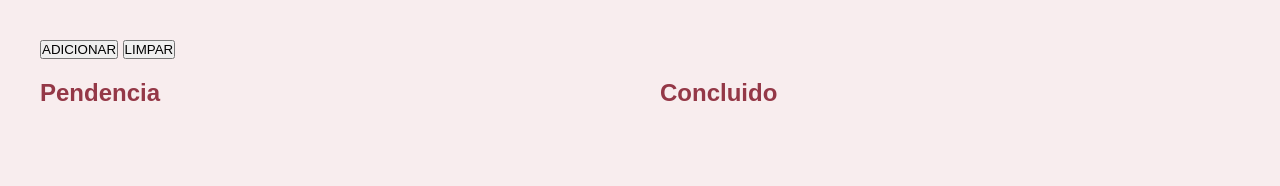
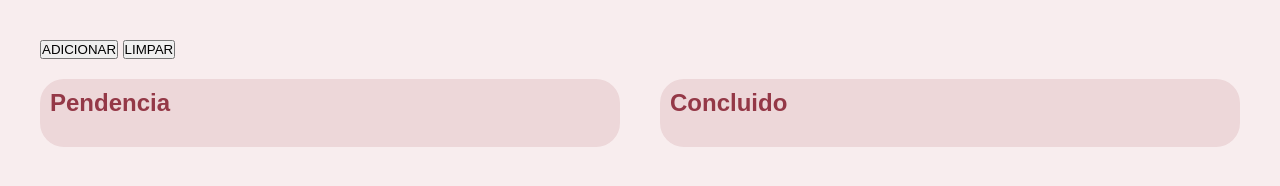
Before and after one commit to lucas-henrique-lucas/lista-de-tarefas-incompleta, a plain HTML site: page index.html in a window 1280 px wide. Drawn offline with Linux system fonts and the light colour scheme.

Commit message:
Update style.css

```diff
--- a/css/style.css
+++ b/css/style.css
@@ -24,6 +24,12 @@ body {
     display: grid;
     grid-template-columns: 1fr 1fr;
     gap: 40px;
+}
+
+section {
+    border-radius: 24px;
+    background-color: #edd7d9;
+    padding: 10px;
 }
 
 h2 {
```
